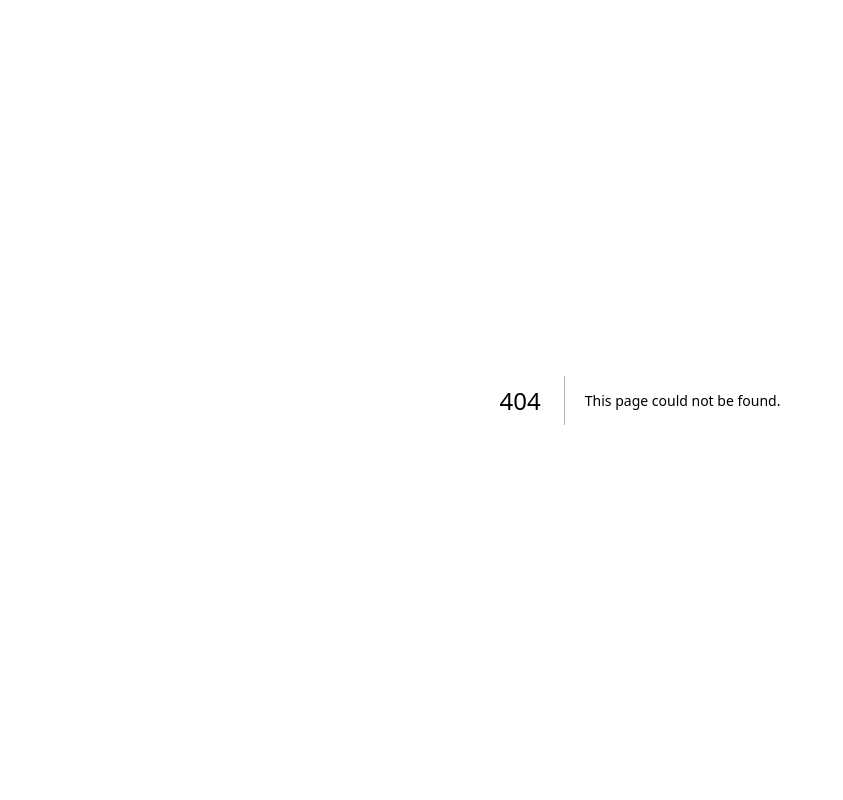
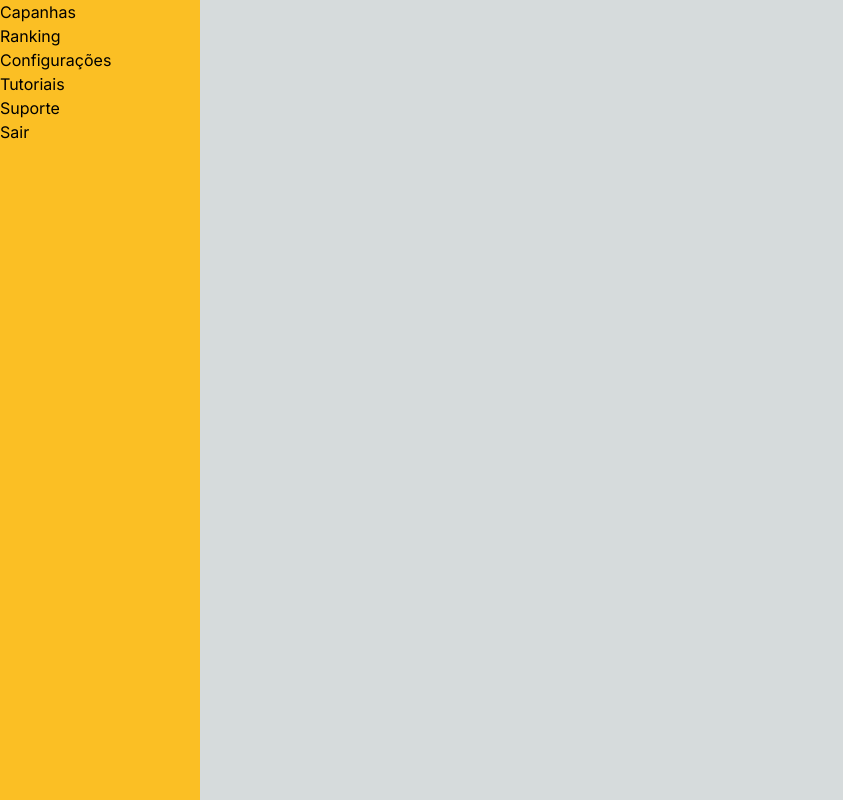
Before and after one commit to rbrasildev/br-rifa, a Next.js app: page /admin in a window 1280 px wide. Before the commit this address had no page. Shown: the whole page, without its empty margins (0-843 px from the left). Built offline with nearby package versions, Linux system fonts and the light colour scheme.

Commit message:
dashboard

```diff
--- /dev/null
+++ b/src/app/admin/page.tsx
@@ -0,0 +1,24 @@
+import './css/admin.css'
+
+export default function Dashboard() {
+    return (
+        <div className="wrap">
+            <header></header>
+            <aside className="sidebar w-[200px] bg-amber-400 fixed left-0 top-0 bottom-0">
+                <ul>
+                    <li><a href="">Capanhas</a></li>
+                    <li><a href="">Ranking</a></li>
+                    <li><a href="">Configurações</a></li>
+                    <li><a href="">Tutoriais</a></li>
+                    <li><a href="">Suporte</a></li>
+                    <li><a href="">Sair</a></li>
+                </ul>
+            </aside>
+
+            <main className="content">
+
+            </main>
+
+        </div>
+    )
+}
```
Also changed, not shown: src/app/admin/css/admin.css (added), 1 other file (tests, documents, lock files or other folders).
